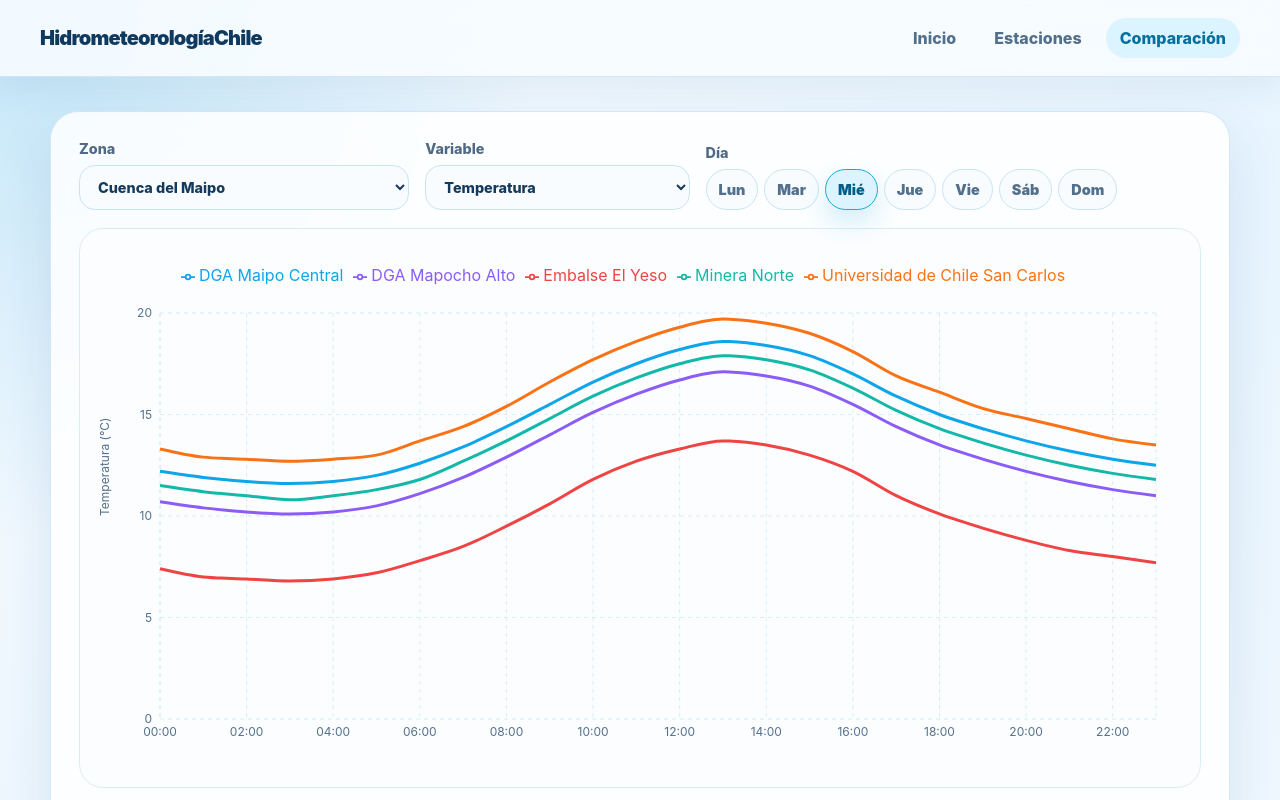
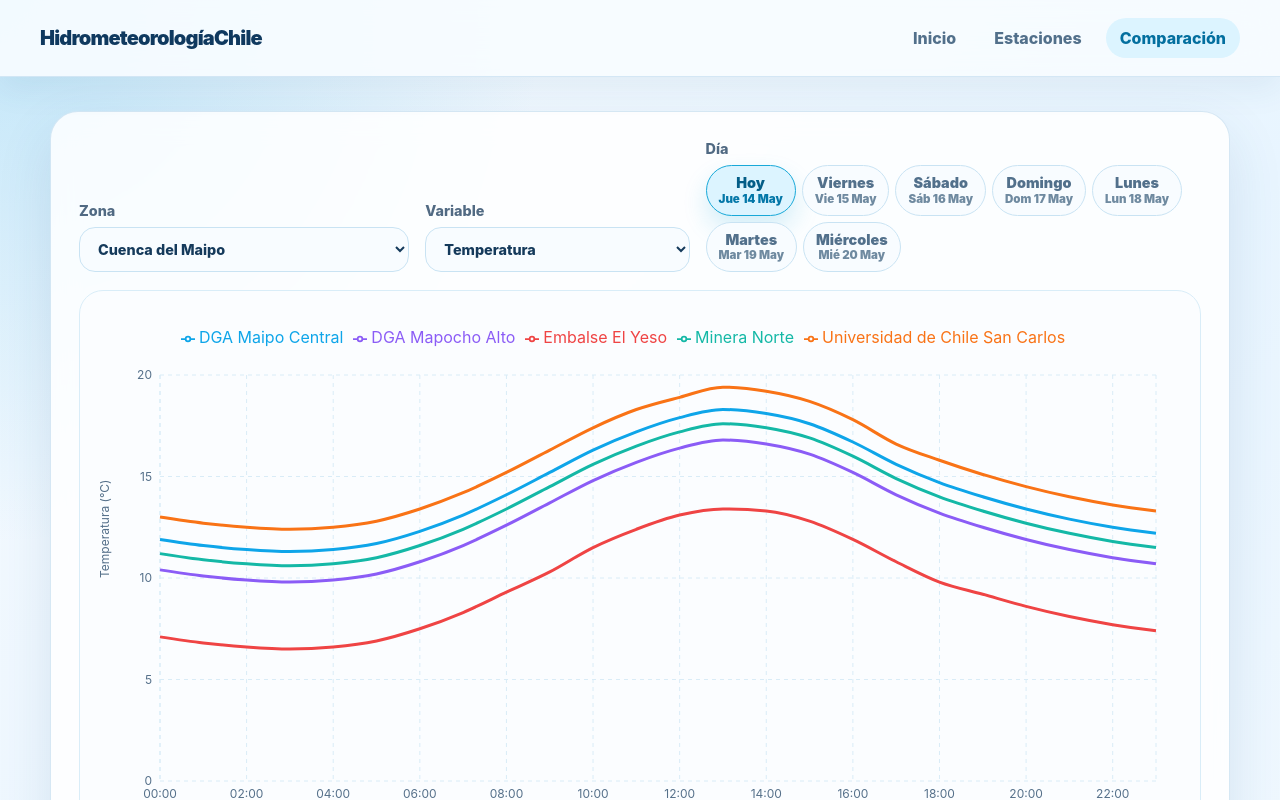
Before and after one commit to vicentekrebs/GPTI, a React (Vite) app: page /comparacion in a window 1280 px wide. Shown: the top 800 px of the page. Built offline with nearby package versions, Linux system fonts and the light colour scheme.

Commit message:
Actualizar selector dinamico de dias

```diff
--- a/src/App.css
+++ b/src/App.css
@@ -81,10 +81,13 @@ tbody tr:hover { background: #f7fcff; }
 
 .day-selector { display: flex; gap: 10px; flex-wrap: wrap; margin: 0 0 18px; padding: 0 0 4px; }
 .day-selector.compact { gap: 6px; margin: 0; padding: 0; }
-.day-selector button { border: 1px solid #c9e3f3; border-radius: 999px; padding: 10px 15px; color: #52708b; background: #f8fcff; font-weight: 900; cursor: pointer; transition: transform 160ms ease, box-shadow 160ms ease, background 160ms ease, color 160ms ease; }
-.day-selector.compact button { min-width: 44px; padding: 11px 12px; }
+.day-selector button { display: inline-flex; flex-direction: column; align-items: center; justify-content: center; gap: 2px; border: 1px solid #c9e3f3; border-radius: 999px; padding: 10px 15px; color: #52708b; background: #f8fcff; font-weight: 900; cursor: pointer; transition: transform 160ms ease, box-shadow 160ms ease, background 160ms ease, color 160ms ease; }
+.day-selector.compact button { min-width: 74px; padding: 9px 12px; }
+.day-selector-label { line-height: 1.1; }
+.day-selector-date { color: #6f8aa0; font-size: .72rem; line-height: 1.1; text-transform: capitalize; }
 .day-selector button:hover { transform: translateY(-2px); box-shadow: 0 12px 24px rgba(34,84,128,.12); }
 .day-selector button.active { border-color: #18a8d8; color: #035d87; background: #dcf4ff; box-shadow: 0 12px 24px rgba(24,168,216,.18); }
+.day-selector button.active .day-selector-date { color: #0477a8; }
 .comparison-insight { display: grid; grid-template-columns: repeat(3, minmax(0, 1fr)); gap: 14px; border: 1px solid #c9e3f3; border-radius: 22px; padding: 18px 20px; color: #31556f; background: linear-gradient(135deg, #f8fcff, #edf8ff); font-weight: 800; line-height: 1.55; }
 .comparison-insight-card { border: 1px solid rgba(111, 174, 215, 0.28); border-radius: 18px; padding: 14px 16px; background: rgba(255, 255, 255, 0.72); }
 .comparison-insight-card span { display: block; margin-bottom: 6px; color: #607990; font-size: .86rem; font-weight: 850; }
--- a/src/pages/Comparacion.jsx
+++ b/src/pages/Comparacion.jsx
@@ -1,17 +1,10 @@
-import { useMemo, useState } from 'react';
+import { useEffect, useMemo, useState } from 'react';
 import { CartesianGrid, Legend, Line, LineChart, ResponsiveContainer, Tooltip, XAxis, YAxis } from 'recharts';
 import { configuracionVariables, estaciones, variablesDisponibles, zonasComparacion } from '../data/hydroData.js';
 
-const diasSemana = ['Lunes', 'Martes', 'Miércoles', 'Jueves', 'Viernes', 'Sábado', 'Domingo'];
-const diasSemanaCortos = {
-  Lunes: 'Lun',
-  Martes: 'Mar',
-  Miércoles: 'Mié',
-  Jueves: 'Jue',
-  Viernes: 'Vie',
-  Sábado: 'Sáb',
-  Domingo: 'Dom',
-};
+const formateadorDiaSemana = new Intl.DateTimeFormat('es-CL', { weekday: 'long' });
+const formateadorDiaSemanaCorto = new Intl.DateTimeFormat('es-CL', { weekday: 'short' });
+const formateadorFecha = new Intl.DateTimeFormat('es-CL', { day: 'numeric', month: 'short' });
 const horasDia = Array.from({ length: 24 }, (_, indice) => `${String(indice).padStart(2, '0')}:00`);
 const coloresEstaciones = ['#0ea5e9', '#f97316', '#14b8a6', '#8b5cf6', '#ef4444'];
 
@@ -31,6 +24,42 @@ const ajustePorDia = {
   Sábado: -0.1,
   Domingo: -0.5,
 };
+
+
+function capitalizar(texto) {
+  return texto.charAt(0).toUpperCase() + texto.slice(1);
+}
+
+function limpiarPuntoFinal(texto) {
+  return texto.replace(/\.$/, '');
+}
+
+function crearDiaSelector(fecha, indice) {
+  const fechaDia = new Date(fecha);
+  fechaDia.setDate(fecha.getDate() + indice);
+
+  const nombre = capitalizar(formateadorDiaSemana.format(fechaDia));
+  const nombreCorto = capitalizar(limpiarPuntoFinal(formateadorDiaSemanaCorto.format(fechaDia)));
+  const fechaCorta = capitalizar(limpiarPuntoFinal(formateadorFecha.format(fechaDia)));
+
+  return {
+    id: fechaDia.toISOString(),
+    nombre,
+    etiqueta: indice === 0 ? 'Hoy' : nombre,
+    fecha: `${nombreCorto} ${fechaCorta}`,
+  };
+}
+
+function obtenerDiasSelector(fecha = new Date()) {
+  return Array.from({ length: 7 }, (_, indice) => crearDiaSelector(fecha, indice));
+}
+
+function obtenerMilisegundosHastaManana(fecha = new Date()) {
+  const manana = new Date(fecha);
+  manana.setHours(24, 0, 0, 0);
+
+  return manana.getTime() - fecha.getTime();
+}
 
 function construirNombreEstacion(estacion) {
   if (estacion.fuente === 'DGA') return `DGA ${estacion.nombre.replace('Estación ', '')}`;
@@ -90,8 +119,20 @@ function obtenerAnomalia(promedio, historico) {
 function Comparacion() {
   const [zona, setZona] = useState(zonasComparacion[0]);
   const [variable, setVariable] = useState('Temperatura');
-  const [dia, setDia] = useState('Miércoles');
+  const [fechaActual, setFechaActual] = useState(() => new Date());
+  const diasSelector = useMemo(() => obtenerDiasSelector(fechaActual), [fechaActual]);
+  const [dia, setDia] = useState(() => obtenerDiasSelector()[0].nombre);
   const configuracion = configuracionVariables[variable];
+
+  useEffect(() => {
+    const temporizador = window.setTimeout(() => {
+      const nuevaFecha = new Date();
+      setFechaActual(nuevaFecha);
+      setDia(obtenerDiasSelector(nuevaFecha)[0].nombre);
+    }, obtenerMilisegundosHastaManana());
+
+    return () => window.clearTimeout(temporizador);
+  }, [fechaActual]);
 
   const estacionesZona = useMemo(() => estaciones
     .filter((estacion) => estacion.zona === zona)
@@ -158,8 +199,11 @@ function Comparacion() {
           <div className="control-group">
             <span>Día</span>
             <div className="day-selector compact" aria-label="Seleccionar día de comparación">
-              {diasSemana.map((item) => (
-                <button key={item} type="button" className={item === dia ? 'active' : ''} onClick={() => setDia(item)}>{diasSemanaCortos[item]}</button>
+              {diasSelector.map((item) => (
+                <button key={item.id} type="button" className={item.nombre === dia ? 'active' : ''} onClick={() => setDia(item.nombre)}>
+                  <span className="day-selector-label">{item.etiqueta}</span>
+                  <span className="day-selector-date">{item.fecha}</span>
+                </button>
               ))}
             </div>
           </div>
```
